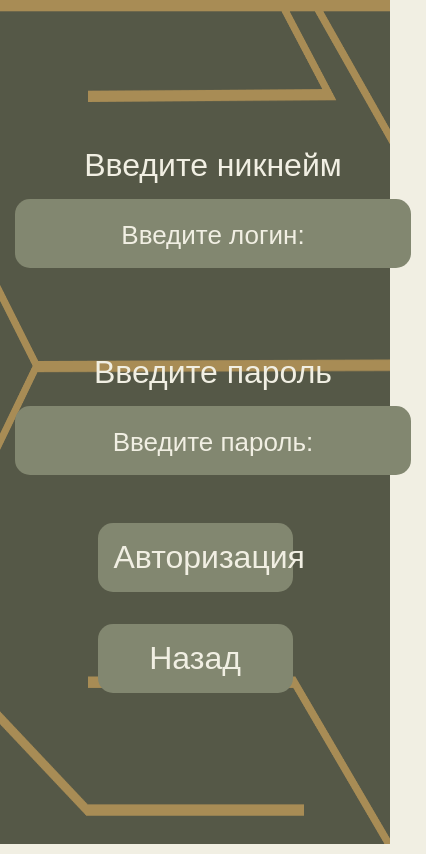
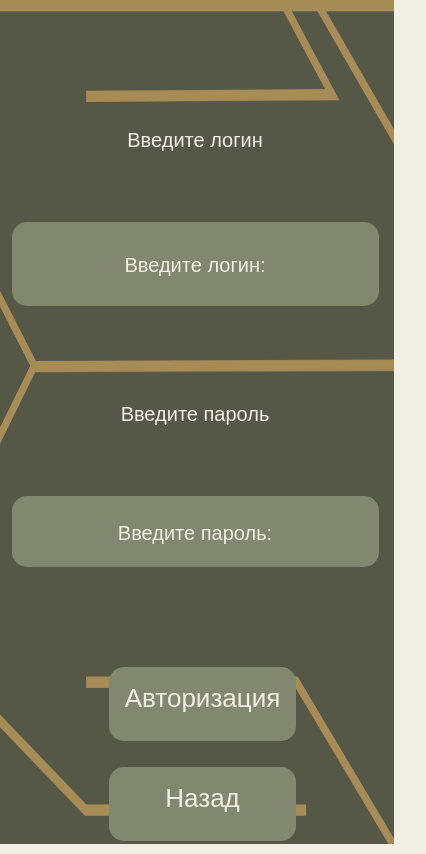
Before and after one commit to KuzMG/fullstack-puck-srenk, a plain HTML site: page frontend/authorization.html in a window 390 px wide. Shown: the whole page, 426 px wide, since content can reach past the window. Drawn offline with Linux system fonts and the light colour scheme.

Commit message:
Обновление фронта

```diff
--- a/frontend/authorization.html
+++ b/frontend/authorization.html
@@ -9,20 +9,17 @@
     </head>
     <body>
         <div class="containter">
-            <div class="input_fields">
-                <div class="login_field">
-                    <p>Введите никнейм</p>
-                    <input type="text" id="login_in" placeholder="Введите логин:">
-                </div>
-                <div class="pass_field">
-                    <p>Введите пароль</p>
-                    <input type="password" id="pass_in" placeholder="Введите пароль:">
-                </div>
+            <div class="login_field">
+                <div class="small_text"><p><br>Введите логин</p></div>
+                <input type="text" id="login_in" placeholder="Введите логин:">
             </div>
-
+            <div class="pass_field">
+                <div class="small_text"><p><br>Введите пароль</p></div>
+                <input type="password" id="pass_in" placeholder="Введите пароль:">
+            </div>
             <div class = "authorization_buttons">
-                <a href="main_page.html" class="btn" id="reg">Авторизация</a>
-                <a href="index.html" class="btn" id="back">Назад</a>
+                <a href="main_page.html" class="btn">Авторизация</a>
+                <a href="index.html" class="btn">Назад</a>
             </div>
         </div>
     </body>
--- a/frontend/css/authorization.css
+++ b/frontend/css/authorization.css
@@ -1,7 +1,15 @@
-.input_fields{
-    margin-top: 2.2em;
+.authorization_buttons{
+    margin-top: 5vh;
 }
 
-.authorization_buttons{
-    margin-top: 1.1em;
+@media (min-width: 1600px){
+    .authorization_buttons{
+        margin-top: 7.5vh;
+    }
 }
+
+@media (max-width: 480px){
+    .authorization_buttons{
+        margin-top: 7.5vh;
+    }
+}
--- a/frontend/css/registration.css
+++ b/frontend/css/registration.css
@@ -1,15 +1,55 @@
 .containter{
     background-image:url('../img/registration.png');
+    display: grid;
+    height: 100vh;
+    grid-template-rows: 30vh 30vh 20vh;
+    row-gap:  5vh;
+}
+.login_field{
+    display: grid;
+    height: 100%;
+    min-height: 220px;
+    max-height: 400px;
+    width: 70%;
+    grid-template-rows: 40% 45%;
+    text-align: center;
+    margin-top: 12.5vh;
+    margin-left: auto;
+    margin-right: auto;
+}
+.pass_field{
+    display: grid;
+    height: 100%;
+    min-height: 250px;
+    max-height: 400px;
+    width: 70%;
+    grid-template-rows: 40% 40%;
+    text-align: center;
+    margin-top: 10vh;
+    margin-left: auto;
+    margin-right: auto;
+}
+
+.authorization_buttons{
+    display: grid;
+    height: 90%;
+    width: 50%;
+    margin-top: 3vh;
+    margin-left: auto;
+    margin-right: auto;
+    text-align: center;
+    grid-template-rows: 50% 50%;
+    min-height: 180px;
 }
 
  #login_in, #pass_in{
-    width: calc(240px + 40vw);
     margin: 15px;
-    text-align: center;;
+    text-align: center;
     background: #828770;
     color: #f1efe3;
     padding: 1rem 1rem;
-    font-size: 32px;
+    font-size:26px;
+    vertical-align: middle;
     border-radius: 15px;
     border: 0cm;
     -webkit-border-radius: 15px;
@@ -25,6 +65,7 @@
 
 .small_text{
     font-size: 26px;
+    color: #f1efe3;
 }
 
 .input_fields{
@@ -32,29 +73,14 @@
     justify-items: center;
 }
 
-.login_field, .pass_field{
-    display: grid;
-    justify-items: center;
-    text-align: center;
-    font-size: 32px;
-    color: #f1efe3;
-}
-.login_field{
-    margin-top: 3.5em;
-}
-.pass_field{
-    margin-top: 2.2em;
-}
-
 .btn {
    text-align: center;
    margin: 0.5em;
    background: #828770;
    color: #f1efe3;
-    width: 50%;
    padding: 1rem 1rem;
    text-decoration: none;
-    font-size: 32px;
+   font-size: 26px;
    border-radius: 15px;
    -webkit-border-radius: 15px;
    -moz-border-radius: 15px;
@@ -62,8 +88,36 @@
    -o-border-radius: 15px;
 }
 
+
+@media (min-width: 1600px){
+    #login_in::placeholder, #pass_in::placeholder, .small_text, .btn{
+        font-size: 42px;
+    }
     .authorization_buttons{
-    margin-top: -0.6em;
+        margin-top: 7.5vh;
+        min-height: 300px;
+    }
+}
+@media (max-width: 480px){
+    #login_in::placeholder, #pass_in::placeholder, .small_text{
+        font-size: 20px;
+    }
+    .containter{
+        background-image:url('../img/registration.png');
         display: grid;
-    justify-items: center;
+        width: 480px;
+        height: 100%;
+        grid-template-rows: 30vh 30vh 20vh;
+        row-gap:  5vh;
     }
+    .authorization_buttons{
+        margin-top: 7vh;
+        min-height: 200px;
+    }
+    .login_field{
+    width: 100%;
+    }
+    .pass_field{
+    width: 100%;
+    }
+}
--- a/frontend/css/title.css
+++ b/frontend/css/title.css
@@ -31,3 +31,39 @@
     -ms-border-radius: 15px;
     -o-border-radius: 15px;
 }
+
+@media (min-width: 1600px){
+    .containter h2{
+        font-size: 96px;
+        margin-top: 20vh;
+    }
+
+    .btn {
+        text-align: center;
+        margin: 0.5em;
+        background: #828770;
+        color: #f1efe3;
+        width: 60%;
+        height: 7.5vh;
+        padding: 1rem 1rem;
+        text-decoration: none;
+        text-align: center;
+        font-size: 48px;
+        border-radius: 15px;
+        -webkit-border-radius: 15px;
+        -moz-border-radius: 15px;
+        -ms-border-radius: 15px;
+        -o-border-radius: 15px;
+    }
+}
+@media (max-width: 480px){
+    .containter h2{
+        font-size: 46px;
+        margin-top: 20vh;
+    }
+
+    .btn {
+        margin-top: 5vh;
+        font-size: 24px;
+    }
+}
```
Also changed, not shown: frontend/main_page.html (+0 -1 lines), frontend/registration.html (+7 -10 lines), frontend/settings.html (+0 -1 lines). Lines whose indentation alone changed are shown as unchanged.
